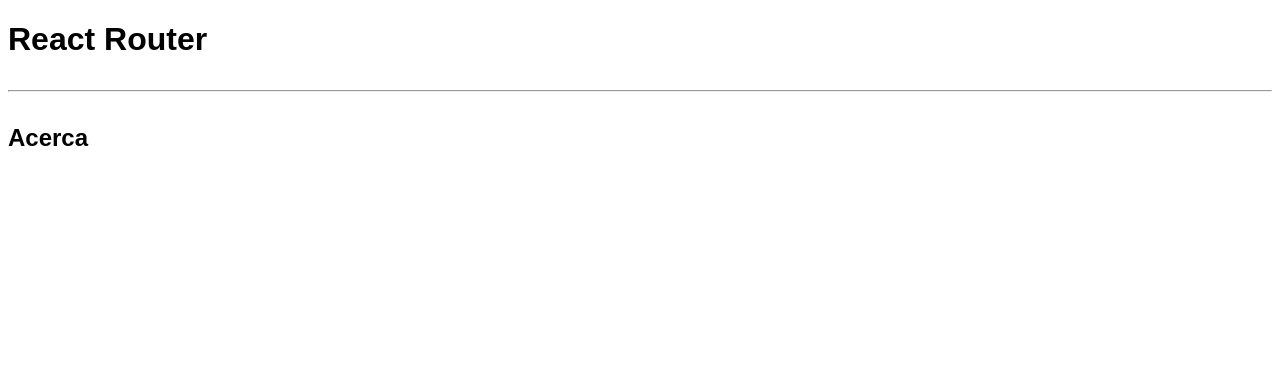
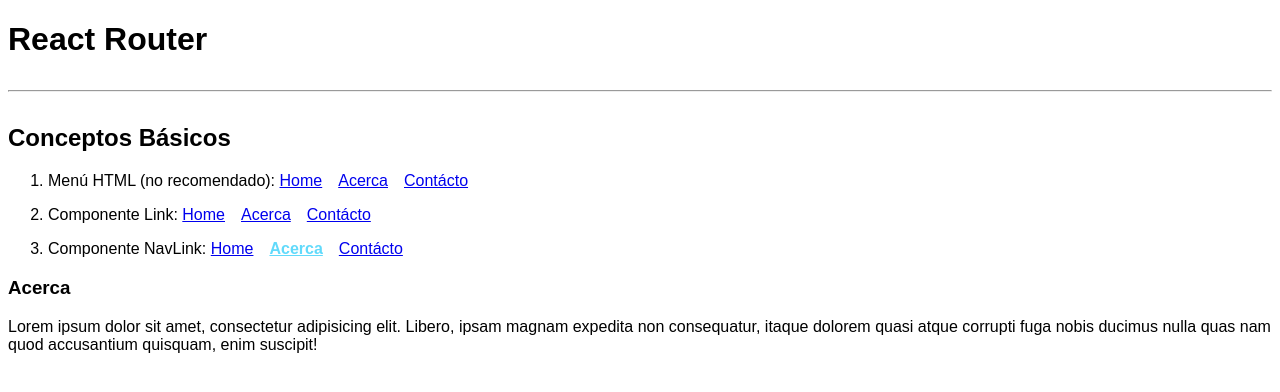
Before and after one commit to cemendez/curso-react, a React (Create React App) app in the folder 03-react-rutas/: page /acerca in a window 1280 px wide. Shown: the top 392 px of the page. Built offline with nearby package versions, Linux system fonts and the light colour scheme.

Commit message:
Continuar en https://www.youtube.com/watch?v=mHDZBGa8mHg&list=PLvq-jIkSeTUZ5XcUw8fJPTBKEHEKPMTKk&index=57

```diff
--- a/03-react-rutas/src/App.js
+++ b/03-react-rutas/src/App.js
@@ -2,17 +2,22 @@
 import Inicio from "./pages/Inicio";
 import Acerca from "./pages/Acerca";
 import Contacto from "./pages/Contacto";
+import Error404 from "./pages/Error404";
+import MenuConceptos from "./components/MenuConceptos";
 
 function App() {
   return (
     <div>
       <h1>React Router</h1>
       <hr />
+      <h2>Conceptos Básicos</h2>
       <BrowserRouter>
+        <MenuConceptos />
         <Routes>
-          <Route path="/" element={<Inicio />} />
-          <Route path="/acerca" element={<Acerca />} />
-          <Route path="/contacto" element={<Contacto />} />
+          <Route exact path="/" element={<Inicio />} />
+          <Route exact path="/acerca" element={<Acerca />} />
+          <Route exact path="/contacto" element={<Contacto />} />
+          <Route path="*" element={<Error404 />} />
         </Routes>
       </BrowserRouter>
     </div>
--- /dev/null
+++ b/03-react-rutas/src/components/MenuConceptos.js
@@ -0,0 +1,48 @@
+import { Link, NavLink } from "react-router-dom";
+
+const MenuConceptos = () => {
+  return (
+    <nav>
+      <ol>
+        <li>
+          <span>Menú HTML (no recomendado): </span>
+          <a href="/">Home</a>
+          <a href="/acerca">Acerca</a>
+          <a href="/contacto">Contácto</a>
+        </li>
+        <li>
+          <span>Componente Link: </span>
+          <Link to="/">Home</Link>
+          <Link to="/acerca">Acerca</Link>
+          <Link to="/contacto">Contácto</Link>
+        </li>
+        <li>
+          <span>Componente NavLink: </span>
+          <NavLink
+            exact="true"
+            to="/"
+            className={({ isActive }) => (isActive ? "active" : undefined)}
+          >
+            Home
+          </NavLink>
+          <NavLink
+            exact="true"
+            to="/acerca"
+            className={({ isActive }) => (isActive ? "active" : undefined)}
+          >
+            Acerca
+          </NavLink>
+          <NavLink
+            exact="true"
+            to="/contacto"
+            className={({ isActive }) => (isActive ? "active" : undefined)}
+          >
+            Contácto
+          </NavLink>
+        </li>
+      </ol>
+    </nav>
+  );
+};
+
+export default MenuConceptos;
--- a/03-react-rutas/src/index.css
+++ b/03-react-rutas/src/index.css
@@ -106,19 +106,3 @@
   font-weight: bold;
   color: #61dafb;
 }
-
-@media screen and (min-width: 1024px) {
-  .grid-1-2 {
-    display: grid;
-    grid-template-columns: 1fr 1fr;
-    align-items: start;
-    gap: 2rem;
-  }
-
-  .grid-1-3 {
-    display: grid;
-    grid-template-columns: 1fr 1fr 1fr;
-    align-items: start;
-    gap: 2rem;
-  }
-}
--- a/03-react-rutas/src/pages/Acerca.js
+++ b/03-react-rutas/src/pages/Acerca.js
@@ -1,7 +1,13 @@
 const Acerca = () => {
   return (
     <div>
-      <h2>Acerca</h2>
+      <h3>Acerca</h3>
+      <p>
+        Lorem ipsum dolor sit amet, consectetur adipisicing elit. Libero, ipsam
+        magnam expedita non consequatur, itaque dolorem quasi atque corrupti
+        fuga nobis ducimus nulla quas nam quod accusantium quisquam, enim
+        suscipit!
+      </p>
     </div>
   );
 };
--- a/03-react-rutas/src/pages/Contacto.js
+++ b/03-react-rutas/src/pages/Contacto.js
@@ -1,7 +1,13 @@
 const Contacto = () => {
   return (
     <div>
-      <h2>Contacto</h2>
+      <h3>Contacto</h3>
+      <p>
+        Lorem ipsum dolor sit amet, consectetur adipisicing elit. Libero, ipsam
+        magnam expedita non consequatur, itaque dolorem quasi atque corrupti
+        fuga nobis ducimus nulla quas nam quod accusantium quisquam, enim
+        suscipit!
+      </p>
     </div>
   );
 };
--- /dev/null
+++ b/03-react-rutas/src/pages/Error404.js
@@ -0,0 +1,10 @@
+const Error404 = () => {
+  return (
+    <div>
+      <h3>Error404</h3>
+      <p>Not Found</p>
+    </div>
+  );
+};
+
+export default Error404;
--- a/03-react-rutas/src/pages/Inicio.js
+++ b/03-react-rutas/src/pages/Inicio.js
@@ -1,7 +1,7 @@
 const Inicio = () => {
   return (
     <div>
-      <h2>Inicio</h2>
+      <h3>Inicio</h3>
     </div>
   );
 };
```
